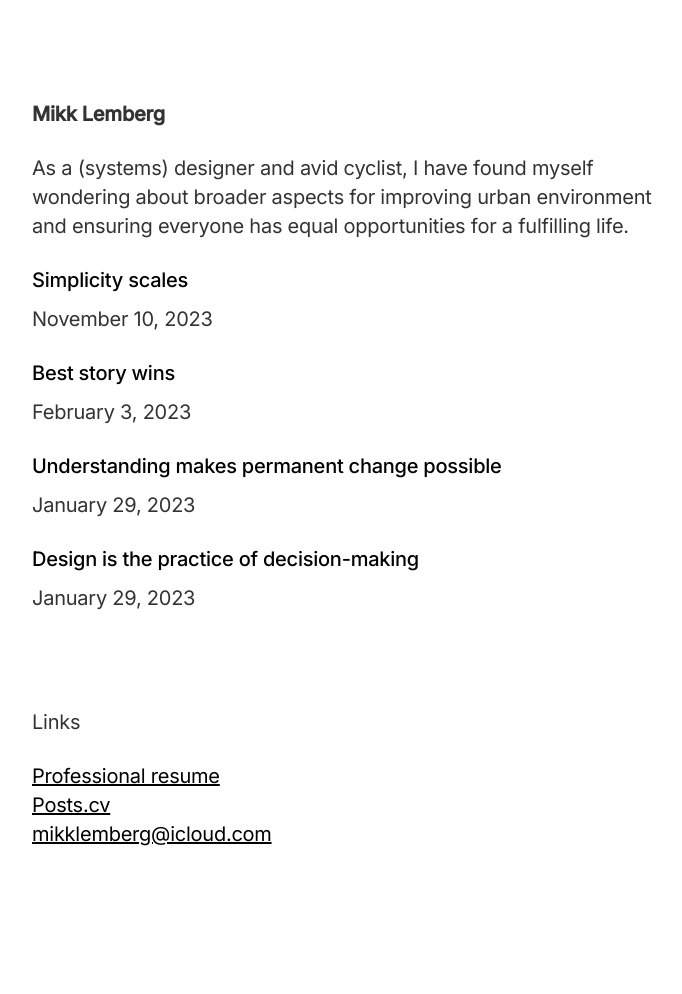
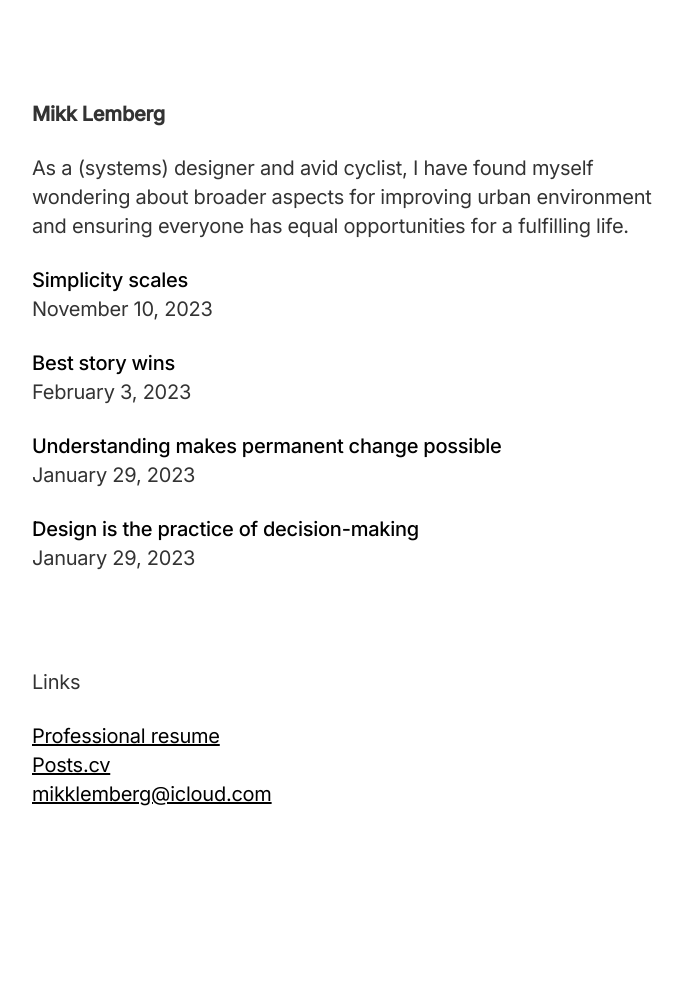
Before and after one commit to mikklemberg/My-personal-notes, a Jekyll site: the page built from README.md, in a window 1280 px wide. Shown: the whole page, without its empty margins (288-970 px from the left). Built offline with Jekyll 4.4.1, drawn with Linux system fonts in a browser that asks for light colours; our own code applies the rules of GitHub Pages for plain Markdown files; after the commit the page ends 954 px from its top, so only the background shows below that.

Commit message:
Update style.css

```diff
--- a/assets/css/style.css
+++ b/assets/css/style.css
@@ -30,7 +30,7 @@ h1 {
 
 h2 {
     font-size: 2rem;
-    margin-bottom: 1rem; /* Adjusted bottom margin */
+    margin-bottom: 0rem; /* Adjusted bottom margin */
 }
 
 p {
```
